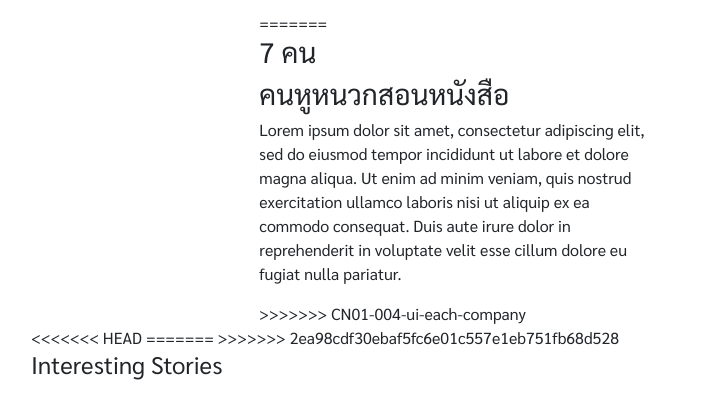
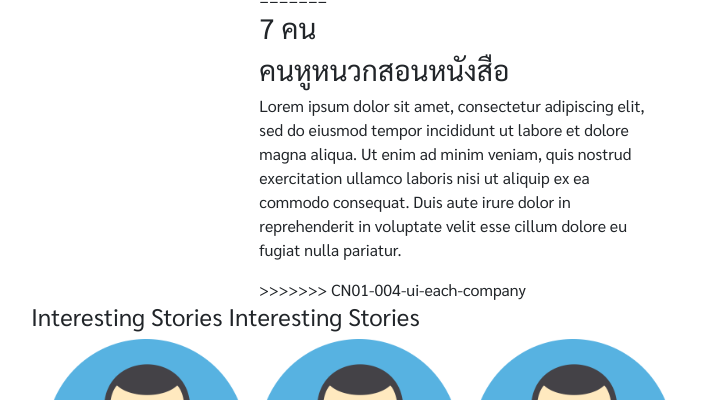
Before and after one commit to goodkavin/connect, a plain HTML site: page company/company.html in a window 1280 px wide. Shown: the part 380-780 px from the top of the page, without its empty margins (289-991 px from the left). Drawn offline with nearby package versions, Linux system fonts and the light colour scheme; files that its build step writes are made by us from their sources; files whose address does not match are found by name.

Commit message:
fix conflict

```diff
--- a/company/company.html
+++ b/company/company.html
@@ -32,7 +32,6 @@
         </div>
 
         <div class="col-8">
-<<<<<<< HEAD
           <p>Lorem ipsum dolor sit amet, consectetur adipiscing elit, sed do eiusmod tempor incididunt ut labore et dolore magna aliqua. Ut enim ad minim veniam, quis nostrud exercitation ullamco laboris nisi ut aliquip ex ea commodo consequat. Duis aute irure dolor in reprehenderit in voluptate velit esse cillum dolore eu fugiat nulla pariatur. Excepteur sint occaecat cupidatat non proident, sunt in culpa qui officia deserunt mollit anim id est laborum.</p>
 =======
           <h3> 7 คน </h3>
@@ -41,16 +40,12 @@
 >>>>>>> CN01-004-ui-each-company
         </div>
 
-<<<<<<< HEAD
-=======
-
->>>>>>> 2ea98cdf30ebaf5fc6e01c557e1eb751fb68d528
   </div>
 
   <div class="row" >
   <h4>
   Interesting Stories
-  <p></p>
+  Interesting Stories
   </h4>
   </div>
   <div class="row">
```
